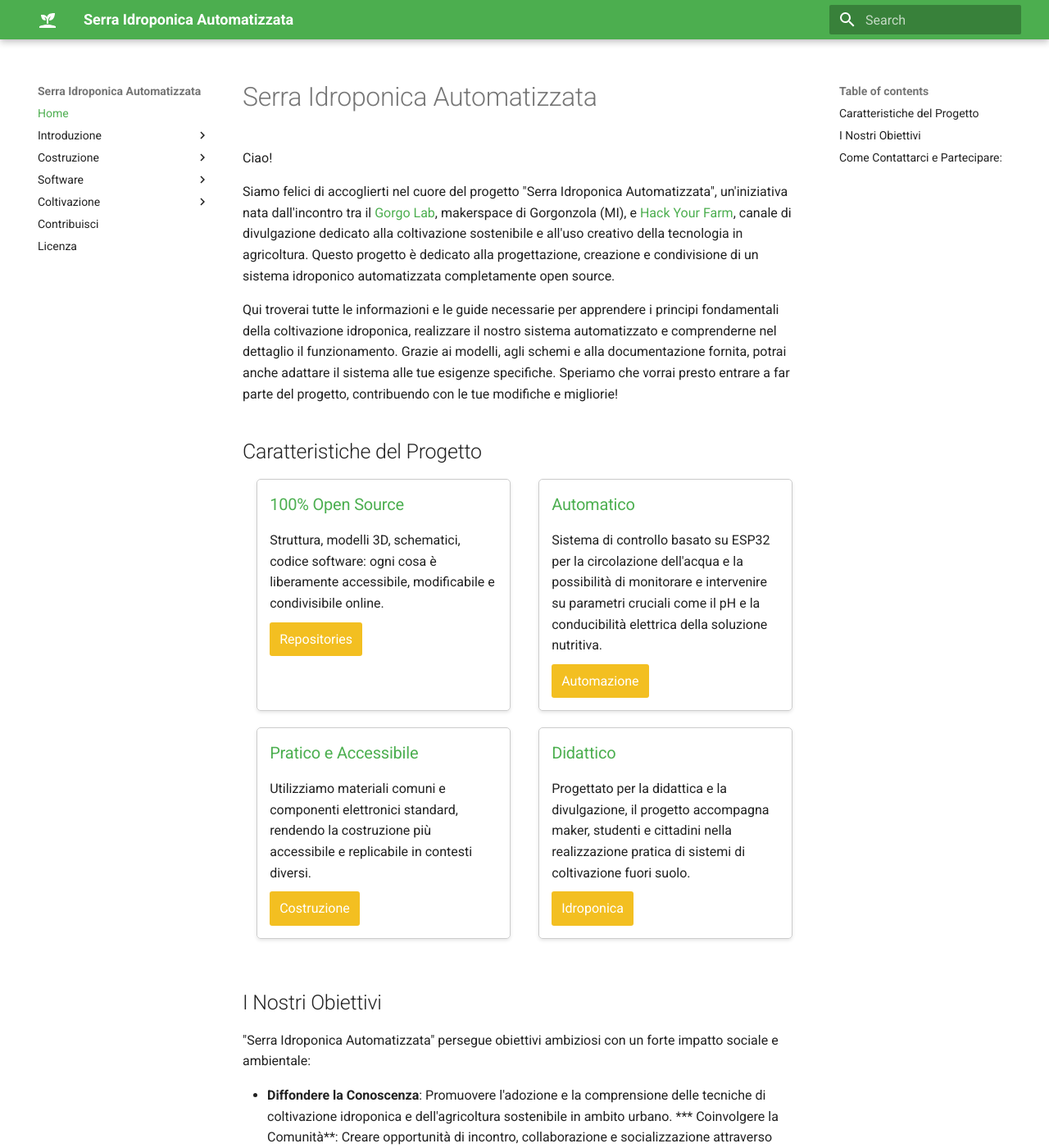
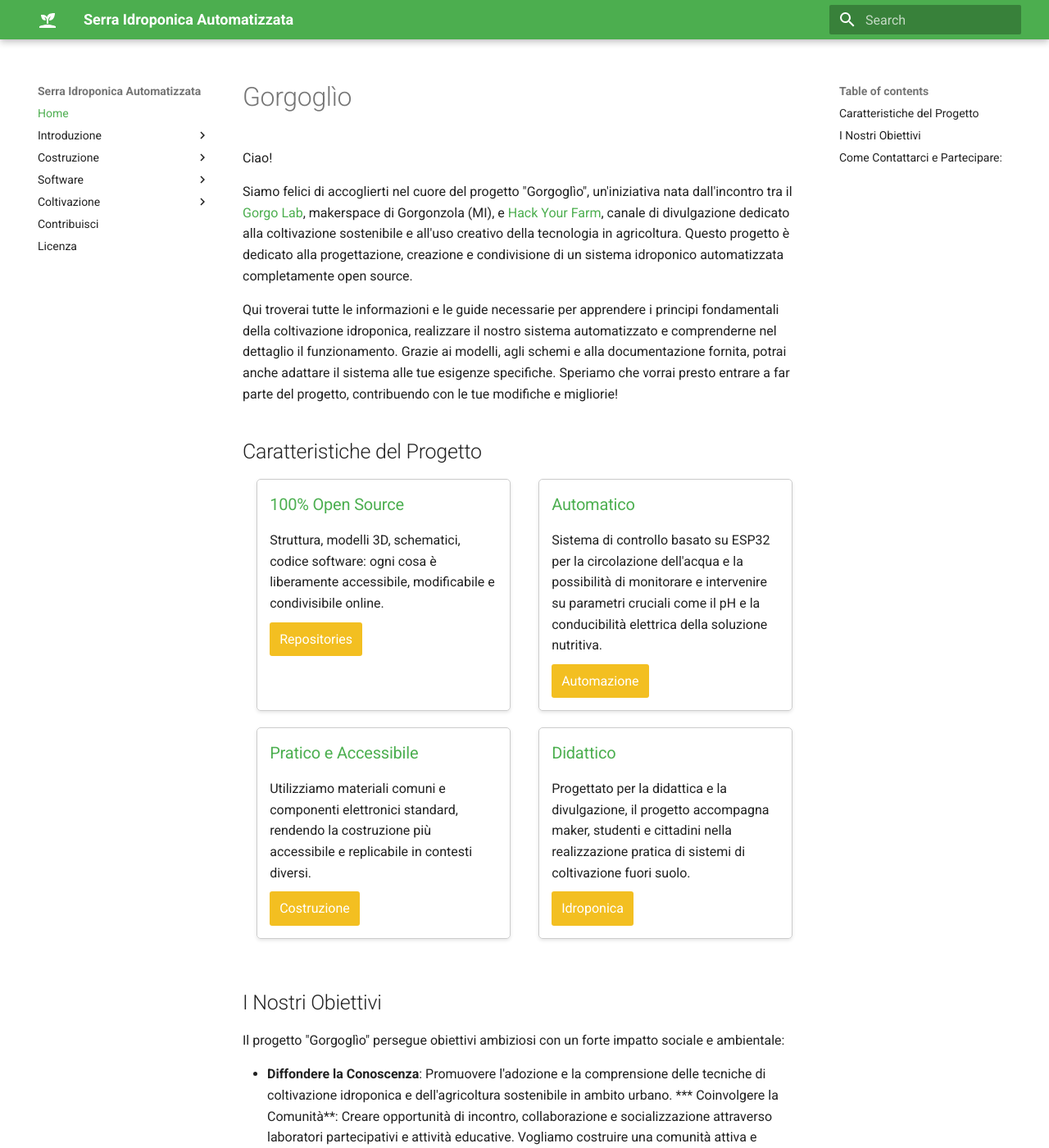
Before and after one commit to Gorgo-Lab/documentazione-serra-idroponica-automatizzata, an MkDocs documentation site: the page built from docs/index.md, in a window 1280 px wide and 1400 px high. Shown: the whole window at 82% size. Built offline with MkDocs 1.6.1 and Material for MkDocs 9.7.7, drawn with Linux system fonts in a browser that asks for light colours; some web fonts are replaced.

Commit message:
aggiunto nome del progetto

```diff
--- a/docs/index.md
+++ b/docs/index.md
@@ -1,8 +1,8 @@
-# Serra Idroponica Automatizzata
+# Gorgoglìo
 
 Ciao!
 
-Siamo felici di accoglierti nel cuore del progetto "Serra Idroponica Automatizzata", un'iniziativa nata dall'incontro tra il [Gorgo Lab](https://gorgolab.it/), makerspace di Gorgonzola (MI), e [Hack Your Farm](https://www.youtube.com/@HackYourFarm), canale di divulgazione dedicato alla coltivazione sostenibile e all'uso creativo della tecnologia in agricoltura.
+Siamo felici di accoglierti nel cuore del progetto "Gorgoglìo", un'iniziativa nata dall'incontro tra il [Gorgo Lab](https://gorgolab.it/), makerspace di Gorgonzola (MI), e [Hack Your Farm](https://www.youtube.com/@HackYourFarm), canale di divulgazione dedicato alla coltivazione sostenibile e all'uso creativo della tecnologia in agricoltura.
 Questo progetto è dedicato alla progettazione, creazione e condivisione di un sistema idroponico automatizzata completamente open source.
 
 Qui troverai tutte le informazioni e le guide necessarie per apprendere i principi fondamentali della coltivazione idroponica, realizzare il nostro sistema automatizzato e comprenderne nel dettaglio il funzionamento. Grazie ai modelli, agli schemi e alla documentazione fornita, potrai anche adattare il sistema alle tue esigenze specifiche. Speriamo che vorrai presto entrare a far parte del progetto, contribuendo con le tue modifiche e migliorie!
@@ -39,7 +39,7 @@ Qui troverai tutte le informazioni e le guide necessarie per apprendere i princi
 
 
 ## I Nostri Obiettivi
-"Serra Idroponica Automatizzata" persegue obiettivi ambiziosi con un forte impatto sociale e ambientale:
+Il progetto "Gorgoglìo" persegue obiettivi ambiziosi con un forte impatto sociale e ambientale:
 
 * **Diffondere la Conoscenza**: Promuovere l'adozione e la comprensione delle tecniche di coltivazione idroponica e dell'agricoltura sostenibile in ambito urbano.
 *** Coinvolgere la Comunità**: Creare opportunità di incontro, collaborazione e socializzazione attraverso laboratori partecipativi e attività educative. Vogliamo costruire una comunità attiva e competente.
```
